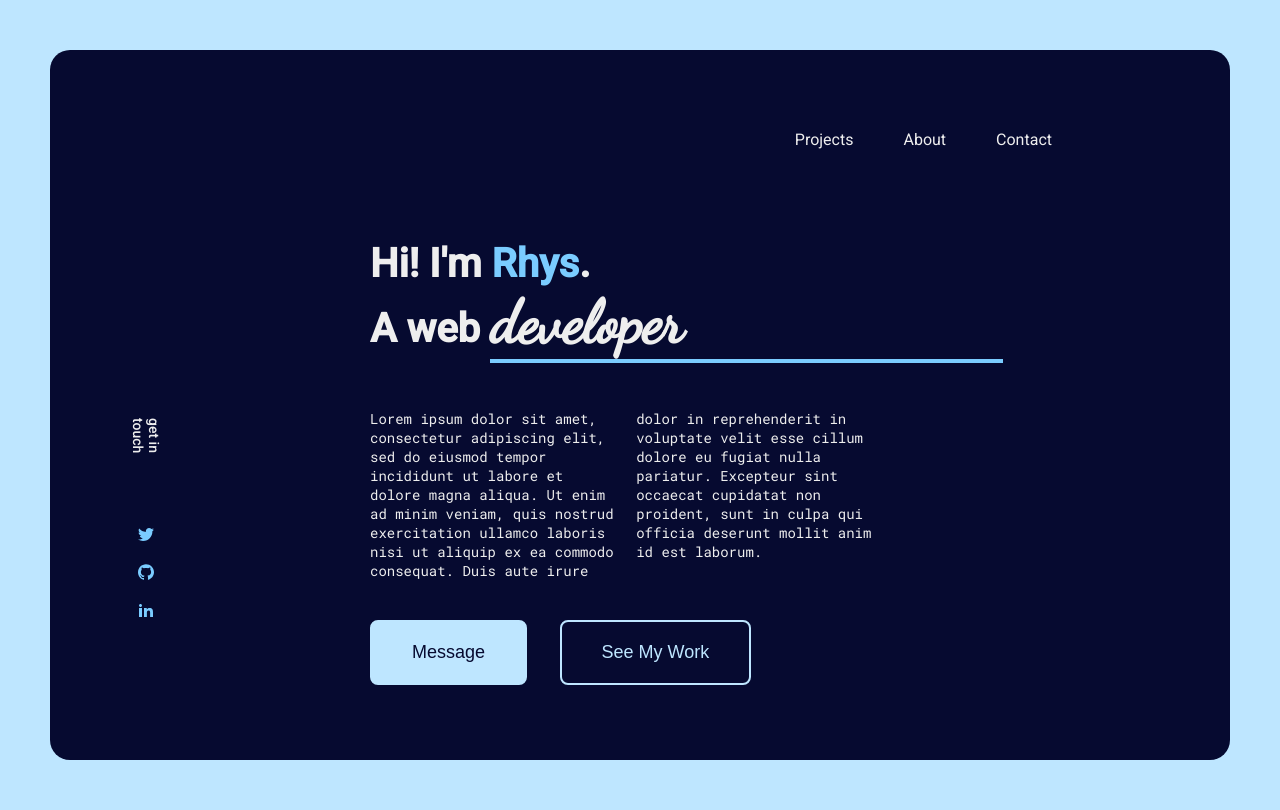
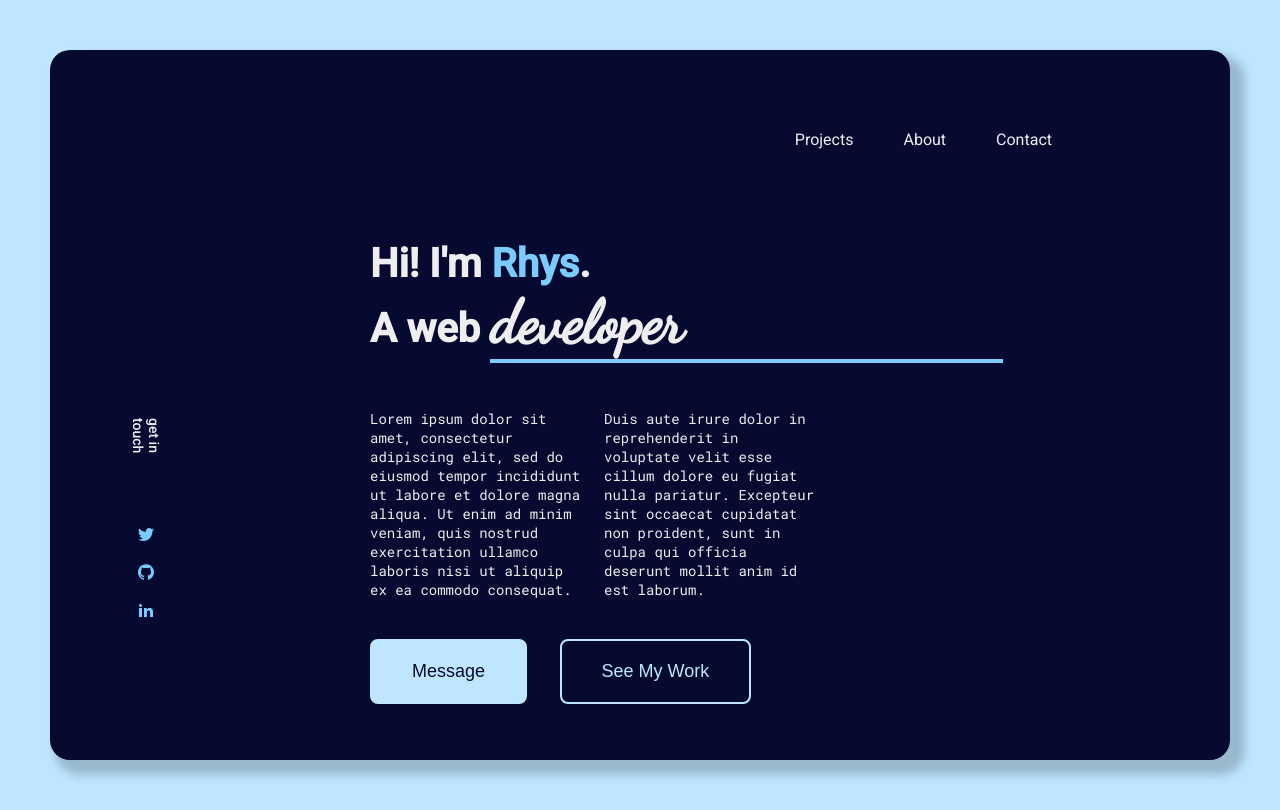
Before and after one commit to Rhys-Morris/portfolio-site, a website: page index.html in a window 1280 px wide. Drawn offline with Linux system fonts and the light colour scheme.

Commit message:
Style updates

```diff
--- a/src/sass/style.scss
+++ b/src/sass/style.scss
@@ -56,6 +56,7 @@ body {
     background-color: $color-bg;
     border-radius: 2rem;
     padding: 0 10vw 0 5vw;
+    box-shadow: 1rem 1rem 1rem .5rem rgba(0, 0, 0, .2);
 }
 
 header {
@@ -80,6 +81,7 @@ header {
     &__link:visited,
     &__link {
         color: $color-font-primary;
+        border-bottom: 2px solid $color-bg;
         text-decoration: none;
         font-size: 1.6rem;
         padding-bottom: .5rem;
@@ -138,7 +140,7 @@ main {
     &__text {
         font-family: 'Roboto Mono', monospace;
         font-size: 1.4rem;
-        width: 70%;
+        width: 35vw;
         column-count: 2;
         column-gap: 2rem;
         margin-bottom: 5vh;
```
Also changed, not shown: dist/style.css.
